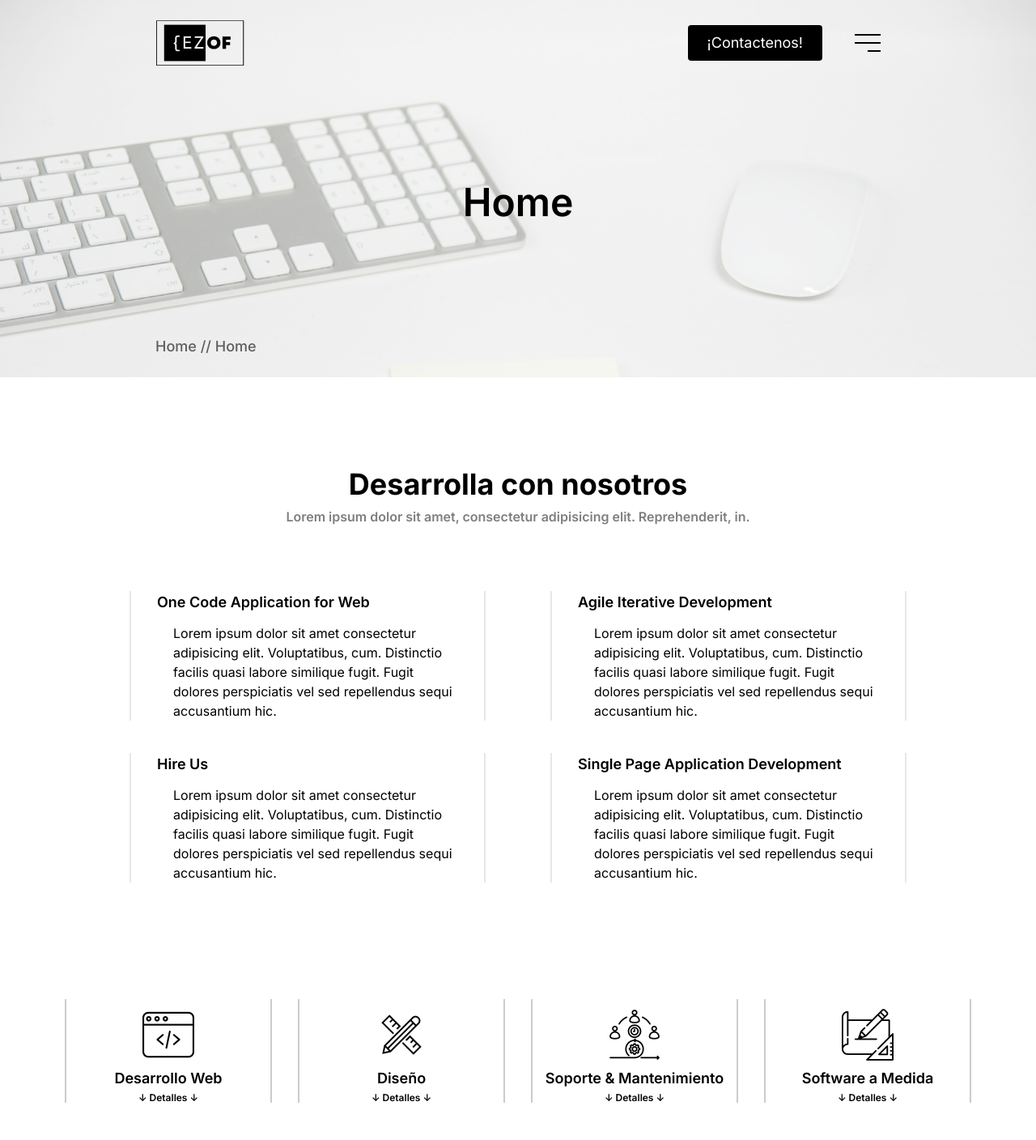
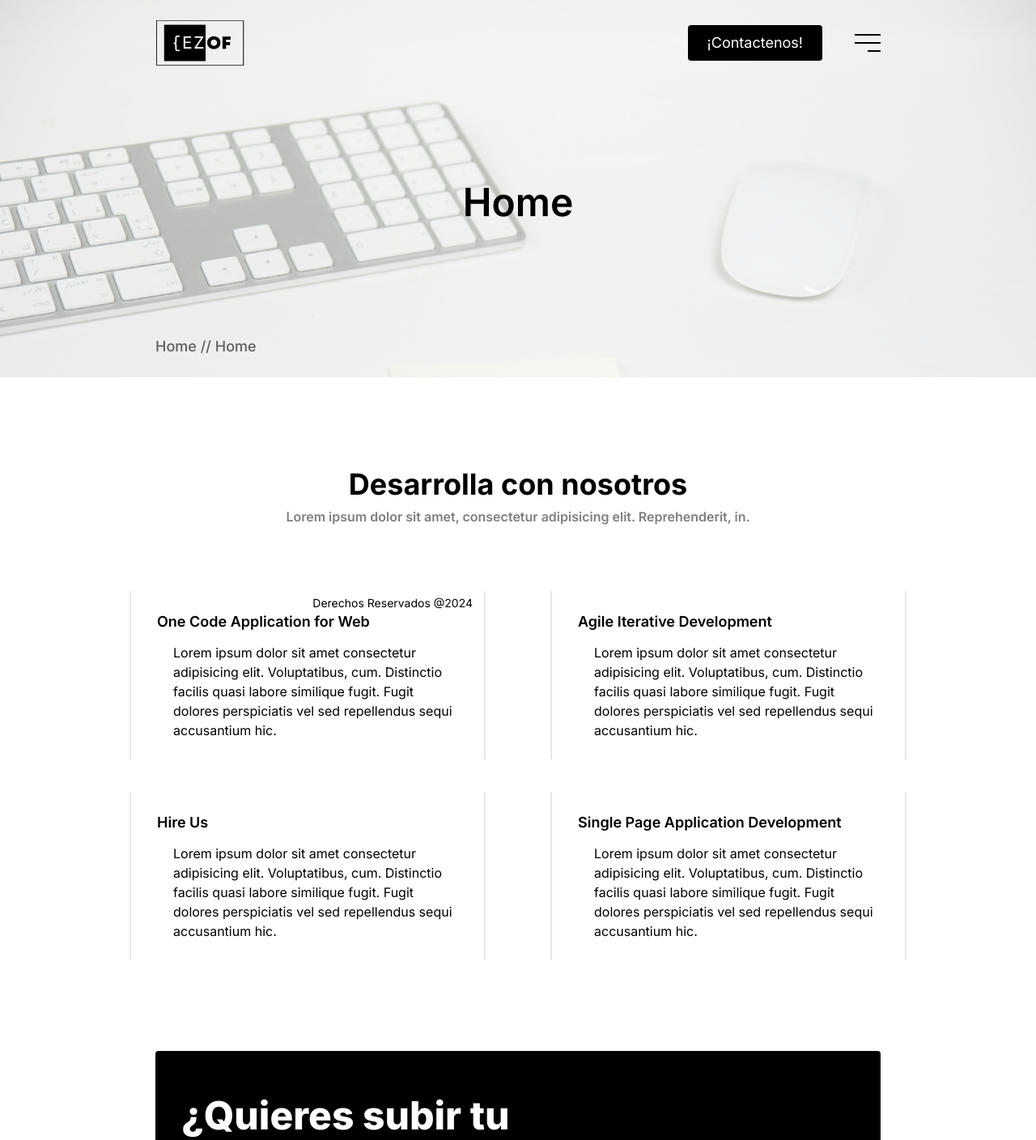
Before and after one commit to Ezfran/ezoft-v2, a Next.js app: page / in a window 1280 px wide. Shown: the top 1408 px of the page at 81% size. Built offline with nearby package versions, Linux system fonts and the light colour scheme.

Commit message:
Add func nav

```diff
--- a/src/app/globals.css
+++ b/src/app/globals.css
@@ -24,3 +24,9 @@
     transform: scale(1.1);
     border: none;
 }
+
+.info-hover:hover{
+    border: none;
+    transition: .5s all;
+    transform: scale(1.1);
+}
--- a/src/app/layout.js
+++ b/src/app/layout.js
@@ -12,6 +12,7 @@ export default function RootLayout({ children }) {
   return (
     <html lang="en">
       <body className={inter.className}>{children}</body>
+      <link rel="stylesheet" href="https://cdnjs.cloudflare.com/ajax/libs/font-awesome/6.5.1/css/all.min.css" integrity="sha512-DTOQO9RWCH3ppGqcWaEA1BIZOC6xxalwEsw9c2QQeAIftl+Vegovlnee1c9QX4TctnWMn13TZye+giMm8e2LwA==" crossorigin="anonymous" referrerpolicy="no-referrer" />
     </html>
   );
 }
--- a/src/app/page.js
+++ b/src/app/page.js
@@ -22,7 +22,7 @@ export default function Services() {
 
             <section className='mt-20 flex flex-col flex-wrap justify-center gap-10 w-full'>
                 <div className='flex flex-wrap justify-center items-start gap-20 gap-y-16'>
-                    <article className='w-11/12 sm:w-[75%] lg:text-start text-center lg:w-[440px] flex flex-col gap-3 border-x-2 px-8'>
+                    <article className='info-hover hover:shadow-lg py-6 w-11/12 sm:w-[75%] lg:text-start text-center lg:w-[440px] flex flex-col gap-3 border-x-2 px-8'>
                         <header>
                             <h3 className='text-lg font-semibold'>
                                 One Code Application for Web
@@ -34,7 +34,7 @@ export default function Services() {
                             </p>
                         </div>
                     </article>
-                    <article className='w-11/12 sm:w-[75%] lg:text-start text-center lg:w-[440px] flex flex-col gap-3 border-x-2 px-8'>
+                    <article className='info-hover hover:shadow-lg py-6 w-11/12 sm:w-[75%] lg:text-start text-center lg:w-[440px] flex flex-col gap-3 border-x-2 px-8'>
                         <header>
                             <h3 className='text-lg font-semibold'>
                                 Agile Iterative Development
@@ -48,7 +48,7 @@ export default function Services() {
                     </article>
                 </div>
                 <div className='flex flex-wrap justify-center items-start gap-20'>
-                    <article className='w-11/12 sm:w-[75%] lg:text-start text-center lg:w-[440px] flex flex-col gap-3 border-x-2 px-8'>
+                    <article className='info-hover hover:shadow-lg py-6 w-11/12 sm:w-[75%] lg:text-start text-center lg:w-[440px] flex flex-col gap-3 border-x-2 px-8'>
                         <header>
                             <h3 className='text-lg font-semibold'>
                                 Hire Us
@@ -60,7 +60,7 @@ export default function Services() {
                             </p>
                         </div>
                     </article>
-                    <article className='w-11/12 sm:w-[75%] lg:text-start text-center lg:w-[440px] flex flex-col gap-3 border-x-2 px-8'>
+                    <article className='info-hover hover:shadow-lg py-6 w-11/12 sm:w-[75%] lg:text-start text-center lg:w-[440px] flex flex-col gap-3 border-x-2 px-8'>
                         <header>
                             <h3 className='text-lg font-semibold'>
                                 Single Page Application Development
@@ -75,7 +75,7 @@ export default function Services() {
                 </div>
             </section>
 
-            <section className='px-7 flex flex-wrap justify-center items-center text-center gap-8 gap-y-16 xl:h-80 mt-12'>
+            {/* <section className='px-7 flex flex-wrap justify-center items-center text-center gap-8 gap-y-16 xl:h-80 mt-12'>
                 <article className='overflow-hidden pt-3 h-32 flex flex-col gap-2 items-center border-x-2 border-black border-opacity-20 w-64 hover:shadow-xl servicios-hover'>
                     <div>
                          <Image
@@ -116,7 +116,6 @@ export default function Services() {
                         <ul className='flex flex-col gap-2 mt-2'>
                             <li className='opacity-50'>Diseño Web</li>
                             <li className='opacity-50'>Renders en 3D</li>
-                            {/* <li className='opacity-50'>Diseño de Software</li> */}
                         </ul>
                     </div>
                 </article>
@@ -164,9 +163,9 @@ export default function Services() {
                         </ul>
                     </div>
                 </article>
-            </section>
+            </section> */}
 
-            <div className='px-[5vw] md:px-[15vw] mt-12 mb-24'>
+            <div className='px-[5vw] md:px-[15vw] mt-28 mb-16'>
                 <section className='bg-black h-auto md:py-0 py-10 md:h-[400px] rounded-[4px] text-white flex flex-col items-start justify-center'>
                     <div className='px-8 w-[100%] lg:w-[60%] flex flex-col gap-6'>
                         <h2 className='text-4xl lg:text-5xl font-extrabold'>
--- a/src/components/header.js
+++ b/src/components/header.js
@@ -1,8 +1,13 @@
 import Link from "next/link";
 import Image from "next/image";
+import React, { useState } from 'react';
 
 export default function Header() {
+  const [isActive, setIsActive] = useState(false);
+
   return (
+    <div>
+
       <nav className="w-full z-50 flex items-center justify-between pt-6 px-6 md:px-[15vw]">
 
       <div className="">
@@ -14,14 +19,13 @@ export default function Header() {
           />
       </div>
 
-
       <section className="flex items-center gap-4 md:gap-10">
 
         <a href="#" className="px-3 md:px-6 py-2 bg-black text-white text-sm md:text-lg rounded-[4px]">
           ¡Contactenos!
         </a>
 
-          <button>
+        <button onClick={() => setIsActive(!isActive)}>
           <div className="flex flex-col gap-2">
             <div className="h-0.5 w-8 bg-black"></div>
             <div className="h-0.5 w-8 bg-black"></div>
@@ -32,5 +36,60 @@ export default function Header() {
       </section>
 
       </nav>
+
+      <div className={isActive ? "fixed w-full sm:w-[400px] !h-[100vh] left-0 top-0 bg-[rgba(0,0,0,0.7)] backdrop-blur-sm text-white py-16 px-10 z-50 translate-x-0 transition-all duration-700" : "transition-all duration-1000 absolute h-[100vh] top-0 w-[80%] -translate-x-[400px]"}>
+        <div className="absolute top-0 right-0 py-8 px-10 block sm:hidden">
+          <button onClick={() => setIsActive(!isActive)}>
+            <div className="flex flex-col gap-2">
+              <div className="h-0.5 w-8 bg-white"></div>
+              <div className="h-0.5 w-8 bg-white"></div>
+              <div className="h-0.5 w-4 bg-white self-end"></div>
+            </div>
+          </button>
+        </div>
+        <ul className="flex flex-col items-start gap-10 uppercase tracking-wider font-light ">
+          <div className="flex gap-4 items-center">
+            <i class="fa-solid fa-house"></i>
+            <Link href='#'>Inicio</Link>
+          </div>
+          <div className="flex gap-4 items-center">
+            <i class="fa-solid fa-user-tie"></i>
+            <Link href='#'>Nosotros</Link>
+          </div>
+          <div className="flex gap-4 items-center">
+            <i class="fa-solid fa-briefcase"></i>
+            <Link href='#'>Trabajo</Link>
+          </div>
+          <div className="flex gap-4 items-center">
+            <i class="fa-solid fa-comments"></i>
+            <Link href='#'>Contacto</Link>
+          </div>
+          <div className="flex gap-4 items-center">
+            <i class="fa-solid fa-bullhorn"></i>
+            <Link href='#'>Blog</Link>
+          </div>
+          <div className="flex gap-8 items-start">
+            <button>
+              <i class="fa-solid fa-language text-2xl"></i>
+            </button>
+            <button>
+              <i class="fa-solid fa-circle-half-stroke text-[23px]"></i>
+            </button>
+          </div>
+        </ul>
+        <footer className="absolute bottom-0 left-0 flex justify-between w-full py-8 px-10 items-center text-center sm:flex-row flex-col gap-y-4">
+          <div>
+            <Image
+              src='/ezoft-white.png'
+              width={90}
+              height={0}
+              alt="logo"
+            />
+          </div>
+          <p className="text-sm">Derechos Reservados @2024</p>
+        </footer>
+      </div>
+
+    </div>
   );
 }
```
Lines whose indentation alone changed are shown as unchanged.
